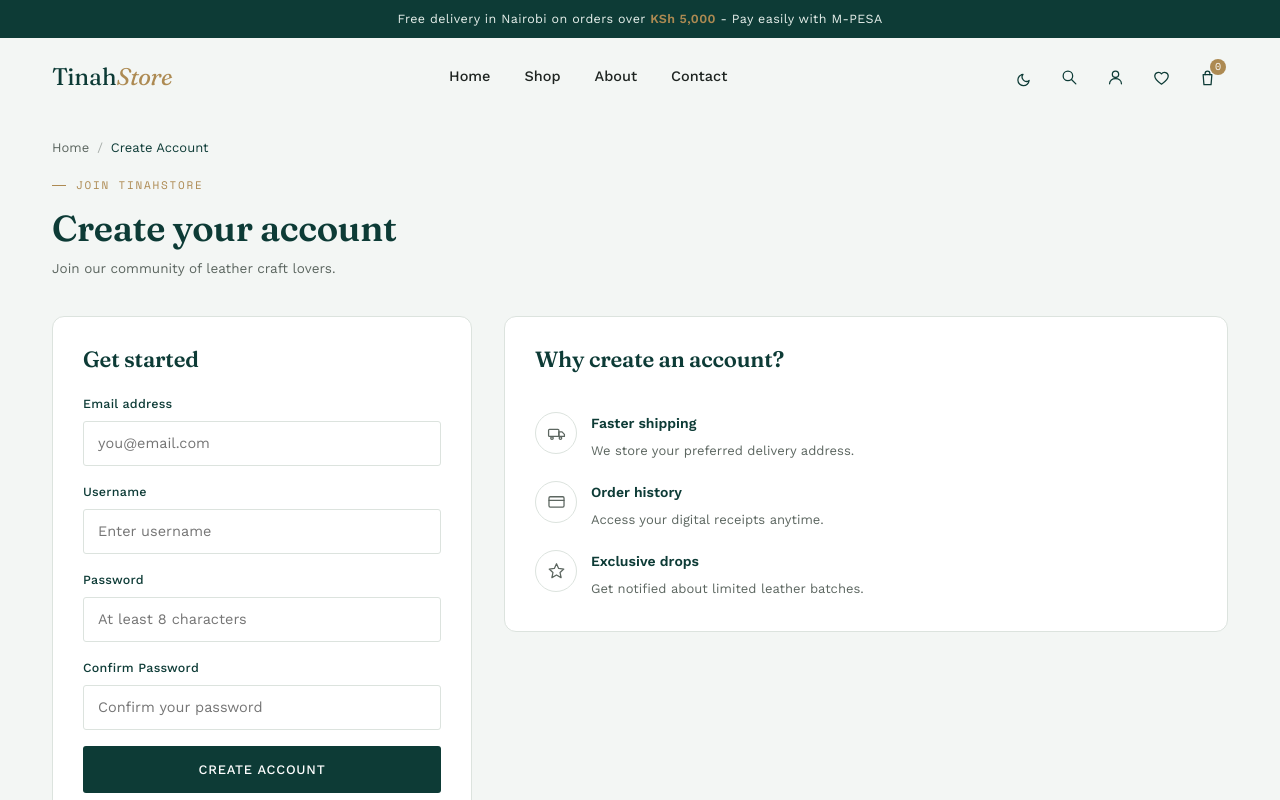
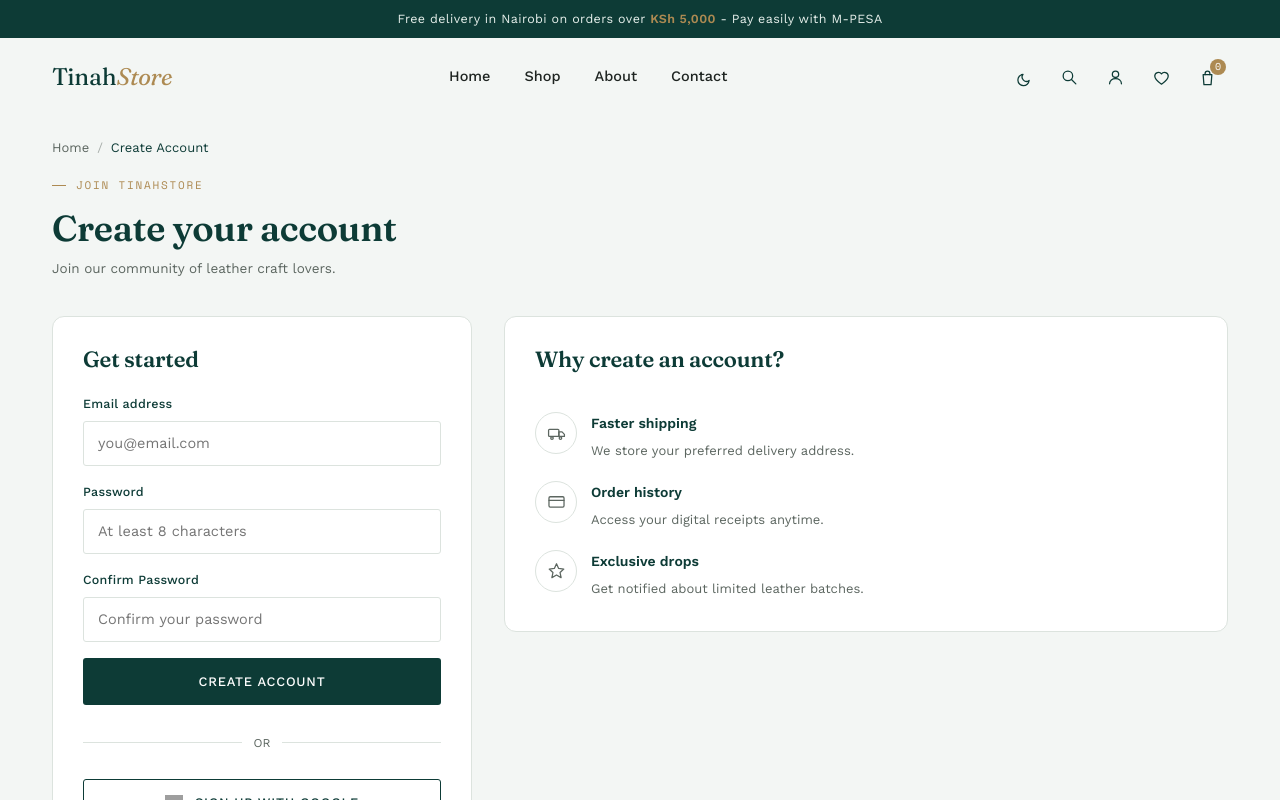
Before and after one commit to Emmanu-hec2a/tinahstore.me, a React (Vite) app in the folder tinahstore/: page /signup in a window 1280 px wide. Shown: the top 800 px of the page. Built offline with nearby package versions, Linux system fonts and the light colour scheme; no server answers; grey boxes are pictures that could not be loaded.

Commit message:
Fix: Sign Up

```diff
--- a/tinahstore/src/pages/Signup.jsx
+++ b/tinahstore/src/pages/Signup.jsx
@@ -27,7 +27,7 @@ export default function Signup() {
     try {
       await axios.post(`${API_URL}/auth/registration/`, {
         email,
-        username,
+        username: email.split('@')[0],
         password1: password,
         password2: confirmPassword,
       });
@@ -76,16 +76,16 @@ export default function Signup() {
               <label>Email address</label>
               <input type="email" value={email} onChange={(e) => setEmail(e.target.value)} placeholder="you@email.com" required />
             </div>
-            <div className="form-field">
-              <label>Username</label>
-              <input
-                type="text"
-                value={username}
-                onChange={(e) => setUsername(e.target.value)}
-                placeholder="Enter username"
-                required
-              />
-            </div>
+{/*             <div className="form-field"> */}
+{/*               <label>Username</label> */}
+{/*               <input */}
+{/*                 type="text" */}
+{/*                 value={username} */}
+{/*                 onChange={(e) => setUsername(e.target.value)} */}
+{/*                 placeholder="Enter username" */}
+{/*                 required */}
+{/*               /> */}
+{/*             </div> */}
             <div className="form-field">
               <label>Password</label>
               <input type="password" value={password} onChange={(e) => setPassword(e.target.value)} placeholder="At least 8 characters" required />
```
